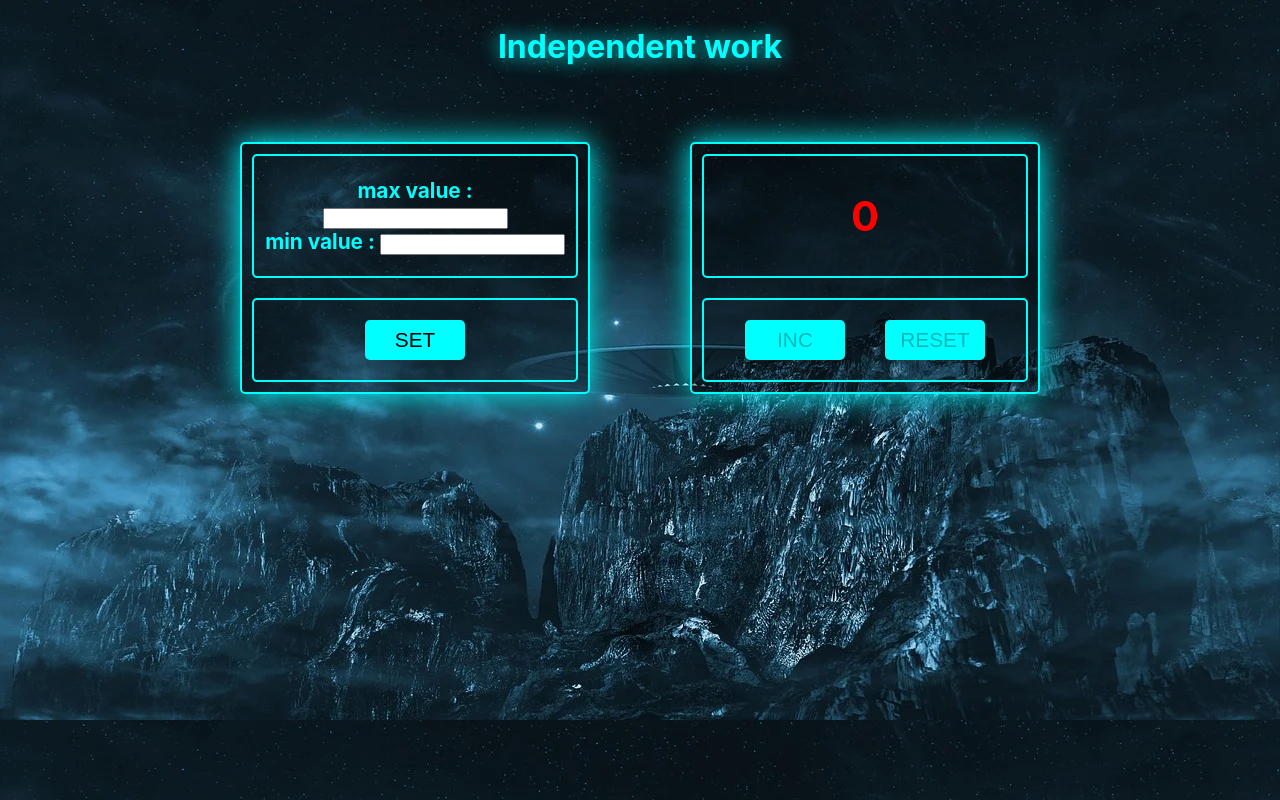
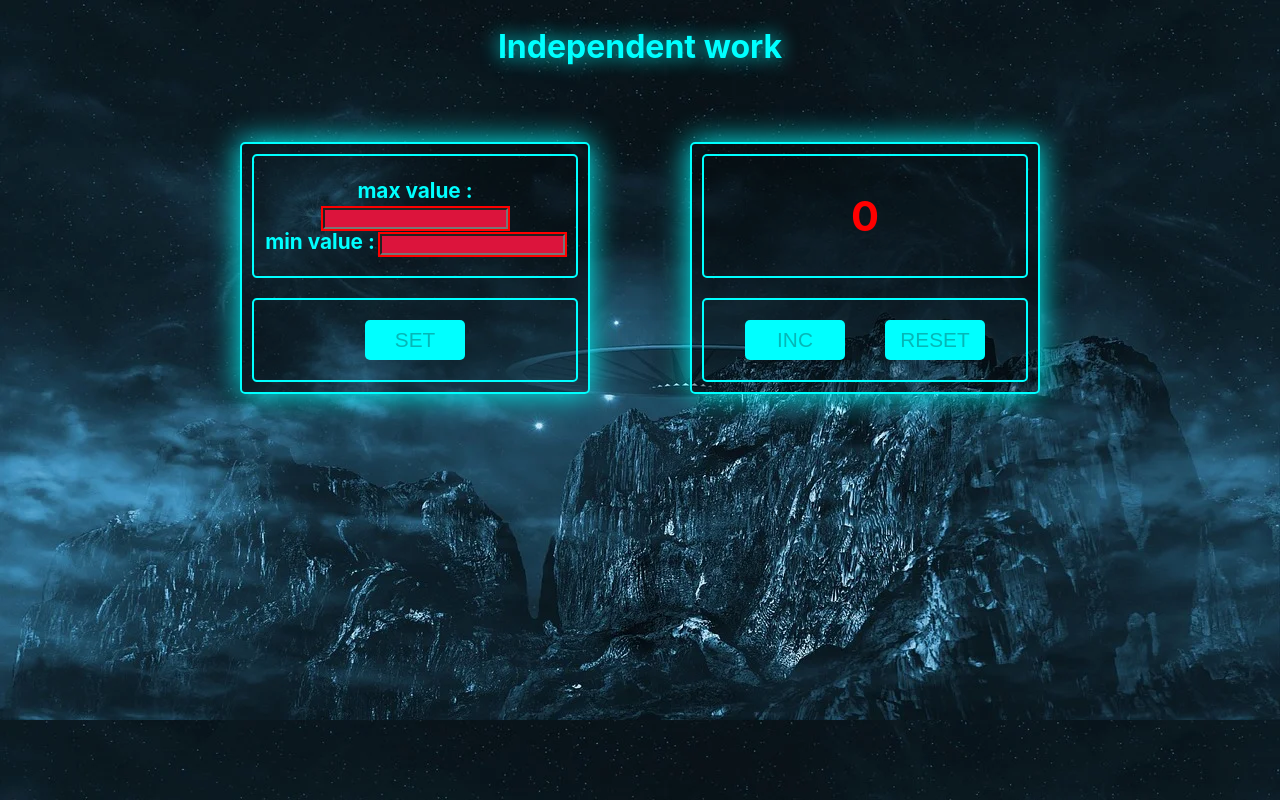
Before and after one commit to Rumata-SL/independent_work, a React (Create React App) app: page / in a window 1280 px wide. Built offline with nearby package versions, Linux system fonts and the light colour scheme.

Commit message:
Version 1.1

```diff
--- a/src/Instaler.tsx
+++ b/src/Instaler.tsx
@@ -38,19 +38,22 @@ export const Instaler: FC<InstalerPropsType> = (
                 {/*}*/}
 
                 <span> max value : <input
-                    className={numberMax < 0 ? "errorInput" : ""}
+                    className={numberMax < 0 || numberMax === numberMin? "errorInput"  : ""}
                     onChange={onchangeMaxHandler}
                     type="number"/>
             </span>
                 <span> min value : <input
-                    className={numberMin < 0 ? "errorInput" : ""}
+                    className={numberMin < 0  || numberMax === numberMin ? "errorInput" : ""}
                     onChange={onchangeMinHandler}
                     type="number"/>
             </span>
             </div>
 
             <div className={"containerBtn"}>
-                <Button title={"SET"} callback={instaler} isDisabled={numberMin < 0 || numberMax < numberMin}/>
+                <Button
+                    title={"SET"}
+                    callback={instaler}
+                    isDisabled={numberMin < 0 || numberMax < numberMin || numberMax === numberMin }/>
 
             </div>
         </div>
```
Also changed, not shown: src/ValueCount.tsx (+7 -2 lines).
